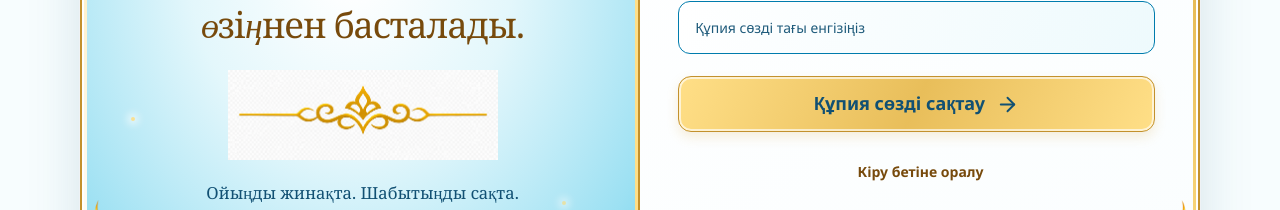
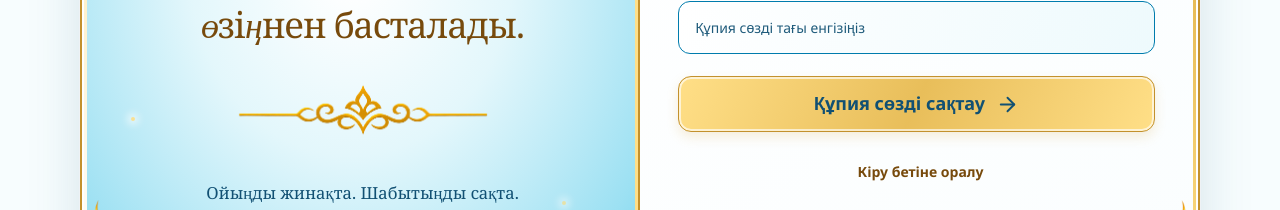
Before and after one commit to ToilybayAmina/EsseKZ, a React (Vite) app: page /reset-password in a window 1280 px wide. Shown: the part 473-683 px from the top of the page. Built offline with nearby package versions, Linux system fonts and the light colour scheme; no server answers.

Commit message:
Prepare replacement auth ornaments with a transparent center background

```diff
--- a/src/auth-components.tsx
+++ b/src/auth-components.tsx
@@ -1,14 +1,14 @@
 import { useState, type InputHTMLAttributes, type ReactNode } from 'react';
 import { ArrowRight, LoaderCircle } from 'lucide-react';
 
-// Use the supplied transparent PNG unchanged, with its intrinsic proportions.
+// Local PNG artwork, displayed with its intrinsic proportions.
 export function AuthOrnament({ className = '' }: { className?: string }) {
   return (
     <img
       className={`auth-ornament ${className}`}
       src="/ornaments/EsseKZ_center_ornament.png"
-      width={304}
-      height={71}
+      width={2172}
+      height={724}
       alt=""
       aria-hidden="true"
       draggable={false}
@@ -55,8 +55,8 @@ export function AuthLayout({ children }: { children: ReactNode }) {
           key={corner}
           className={`auth-corner auth-corner-${corner}`}
           src="/ornaments/EsseKZ_corner_ornament.png"
-          width={142}
-          height={124}
+          width={1254}
+          height={1254}
           alt=""
           aria-hidden="true"
           draggable={false}
```
Also changed, not shown: public/ornaments/EsseKZ_center_ornament.png.
